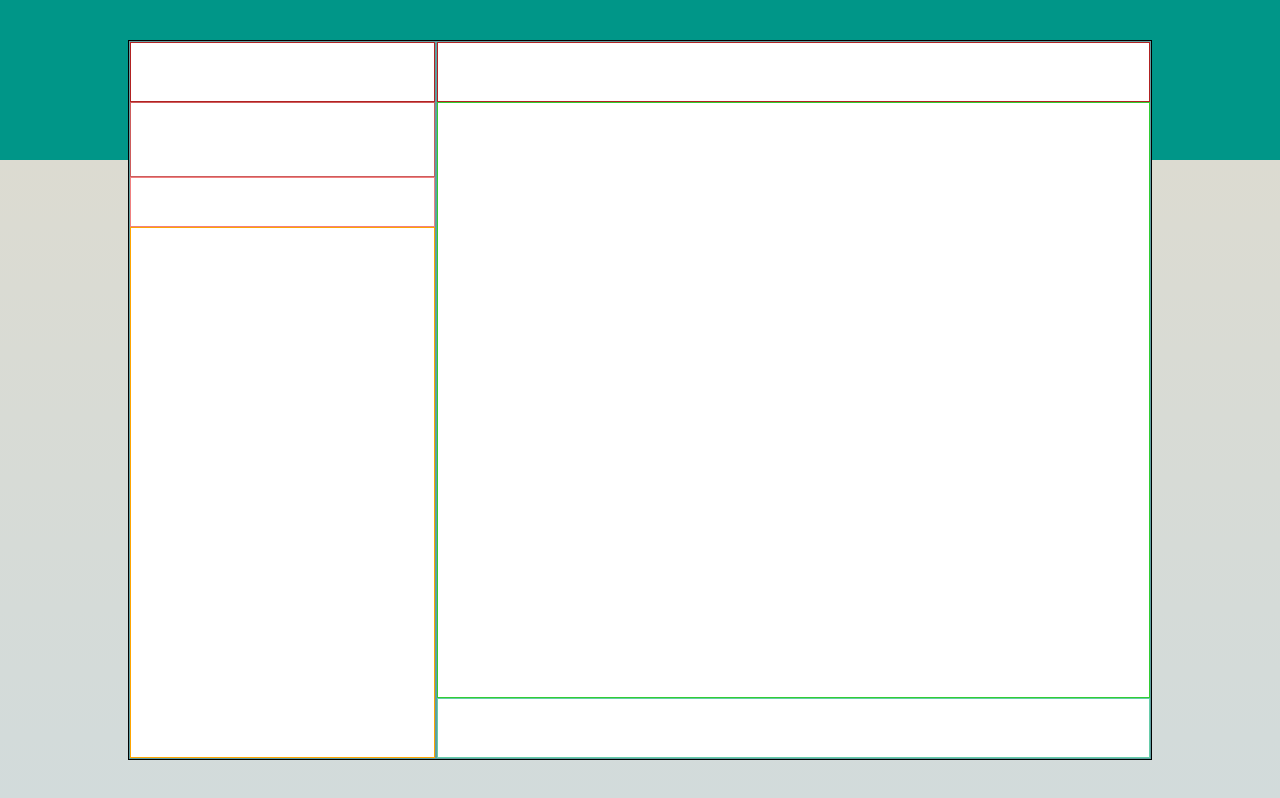
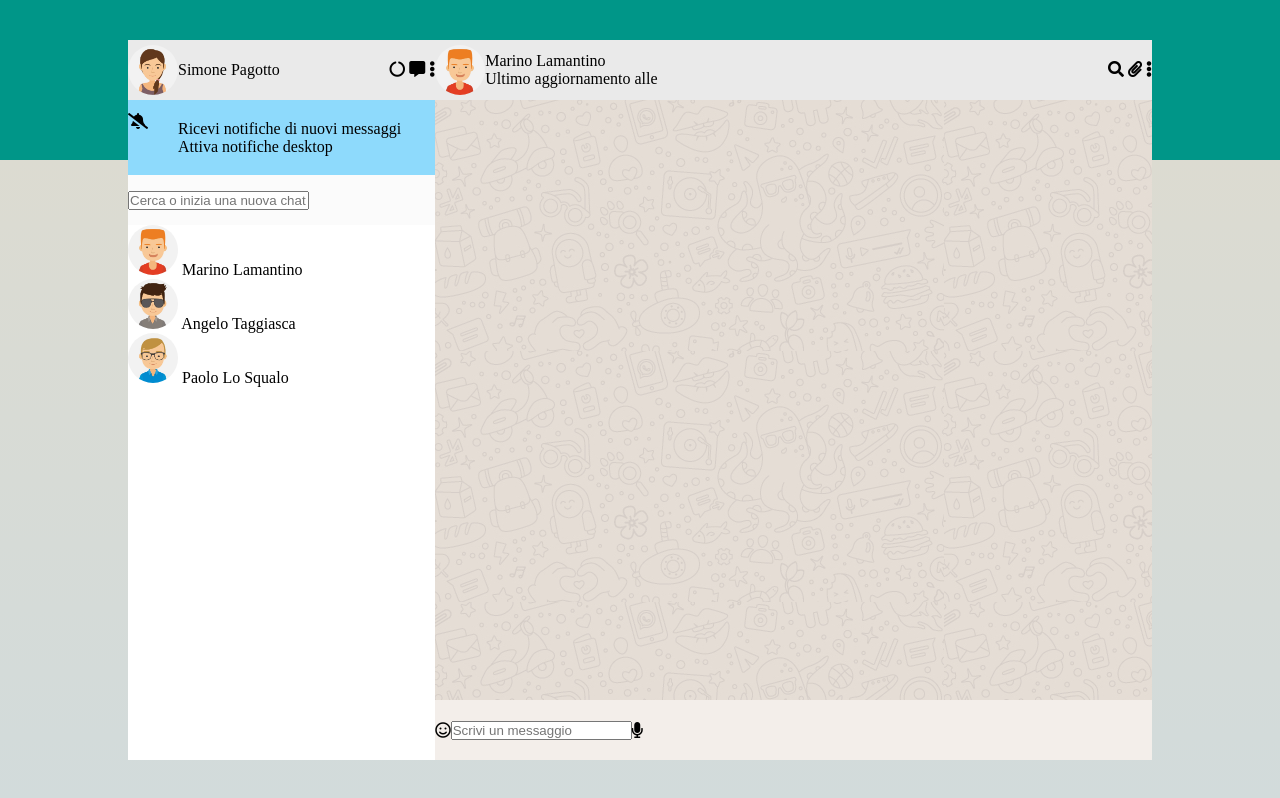
Before and after one commit to Simone-Pagotto/vue-boolzapp, a plain HTML site: page index.html in a window 1280 px wide. Drawn offline with Linux system fonts and the light colour scheme.

Commit message:
css, vue
inseriti data e completato layout grezzo

```diff
--- a/css/style.css
+++ b/css/style.css
@@ -7,27 +7,21 @@
 .debug .container {
   border: 1px solid black;
 }
-
 .debug .flex-column {
   border: 1px solid cadetblue;
 }
-
 .debug .header {
   border: 1px solid firebrick;
 }
-
 .debug .notification {
   border: 1px solid indianred;
 }
-
 .debug .search-bar {
   border: 1px solid lightcoral;
 }
-
 .debug .contact-list {
   border: 1px solid orange;
 }
-
 .debug .chat-box {
   border: 1px solid limegreen;
 }
@@ -39,6 +33,21 @@
   display: flex;
   flex-direction: column;
   height: 100%;
+}
+
+.flex{
+  display: flex;
+  align-items: center;
+}
+
+img, .circle-box{
+  width:50px;
+  height: 50px;
+  border-radius: 50%;
+}
+
+li{
+  list-style: none;
 }
 
 .bg-underlay {
@@ -75,6 +84,7 @@
 .header{
   width:100%;
   min-height: 60px;
+  background-color: #EAEAEA;
 
   display: flex;
   justify-content: space-between;
@@ -83,21 +93,30 @@
 .notification {
   width: 100%;
   min-height: 75px;
+  background-color: #8EDAFC;
 }
 
 .search-bar {
   width: 100%;
   min-height: 50px;
+  background-color: #FBFBFB;
 }
 
-.contact-list, .chat-box {
+.contact-list {
   width: 100%;
   height: 100%;
+}
+
+.chat-box{
+  width: 100%;
+  height: 100%;
+  background-image: url('../img/mine.jpg');
 }
 
 .input-bar{
   width:100%;
   min-height: 60px;
+  background-color: #F3EEEA;
 }
 
 @media screen and (max-width: 992px) {
--- a/index.html
+++ b/index.html
@@ -5,7 +5,7 @@
 		<meta name="viewport" content="width=device-width, initial-scale=1.0">
 		<title></title>
 		<!-- Font Awesome 5.15.1 (CDN) -->
-		<!-- <link rel="stylesheet" href="https://cdnjs.cloudflare.com/ajax/libs/font-awesome/5.15.1/css/all.min.css" integrity="sha512-+4zCK9k+qNFUR5X+cKL9EIR+ZOhtIloNl9GIKS57V1MyNsYpYcUrUeQc9vNfzsWfV28IaLL3i96P9sdNyeRssA==" crossorigin="anonymous" /> -->
+		<link rel="stylesheet" href="https://cdnjs.cloudflare.com/ajax/libs/font-awesome/5.15.1/css/all.min.css" integrity="sha512-+4zCK9k+qNFUR5X+cKL9EIR+ZOhtIloNl9GIKS57V1MyNsYpYcUrUeQc9vNfzsWfV28IaLL3i96P9sdNyeRssA==" crossorigin="anonymous" />
 		<!-- JS Frameworks -->
   	<!-- VUE 2.x development version, includes helpful console warnings -->
 		<!-- Static (v2.6.12) -->
@@ -17,34 +17,71 @@
 		<script src="js/functions.js" charset="utf-8"></script>
 	</head>
 	<body>
-		<div class="debug bg-underlay">
-			<div class="container">
+		<div class=" bg-underlay">
+			<div id="root" class="container">
 				<div class="flex-column c-left">
-					<div class="user-bar header">
+					<div class="user-bar header flex">
+						<div class="user flex">
 
+								<img :src="userContact.avatar" alt="user avatar">
+								<p>{{userContact.name}}</p>
+
+						</div>
+						<div class="user-options">
+							<i class="fas fa-circle-notch"></i>
+							<i class="fas fa-comment-alt"></i>
+							<i class="fas fa-ellipsis-v"></i>
+						</div>
 					</div>
 
-					<div class="notification">
-
+					<div class="notification flex">
+						<div class="circle-box">
+							<i class="fas fa-bell-slash"></i>
+						</div>
+						<div class="text">
+							<p>Ricevi notifiche di nuovi messaggi</p>
+							<p>Attiva notifiche desktop</p>
+						</div>
 					</div>
 
-					<div class="search-bar">
-
+					<div class="search-bar flex">
+						<input type="text" name="" value="" placeholder="Cerca o inizia una nuova chat">
 					</div>
 					<div class="contact-list">
-
+						<ul>
+							<li v-for="(contact,index) in contacts">
+								<img :src="contact.avatar" alt="user index">
+								<span>{{contact.name}}</span>
+							</li>
+						</ul>
 					</div>
-
-
 				</div>
 				<div class="flex-column c-right">
-					<div class="contact-bar header">
+					<div class="contact-bar header flex">
+						<div class="current-contact flex">
+							<img :src="contacts[0].avatar" alt="current user index">
+							<div class="">
+								<p>{{contacts[0].name}}</p>
+								<p>Ultimo aggiornamento alle</p>
+							</div>
+
+						</div>
+						<div class="contact-options">
+							<i class="fas fa-search"></i>
+							<i class="fas fa-paperclip"></i>
+							<i class="fas fa-ellipsis-v"></i>
+
+						</div>
 
 					</div>
 					<div class="chat-box">
 
 					</div>
-					<div class="input-bar">
+					<div class="input-bar flex">
+						<i class="far fa-smile"></i>
+						<input type="text" name="" value="" placeholder="Scrivi un messaggio">
+						<i class="fas fa-microphone"></i>
+
 
 					</div>
 
--- a/js/main.js
+++ b/js/main.js
@@ -0,0 +1,26 @@
+const myBoolzApp = new Vue ({
+  el:'#root',
+  data:{
+    userContact: {
+      name: 'Simone Pagotto',
+      avatar: 'img/avatar_io.jpg',
+    },
+    contacts: [
+      {
+        name: 'Marino Lamantino',
+        avatar: 'img/avatar_1.jpg',
+      },
+      {
+        name: 'Angelo Taggiasca',
+        avatar: 'img/avatar_2.jpg',
+      },
+      {
+        name: 'Paolo Lo Squalo',
+        avatar: 'img/avatar_3.jpg',
+      }
+    ]
+
+
+}
+
+})
```
